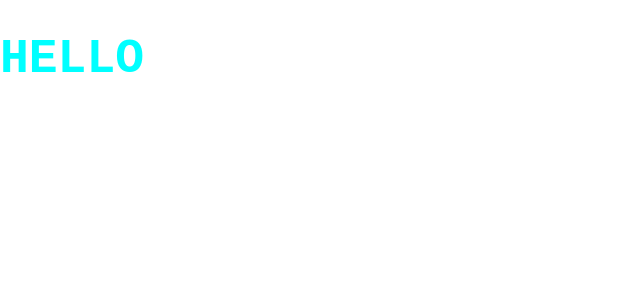
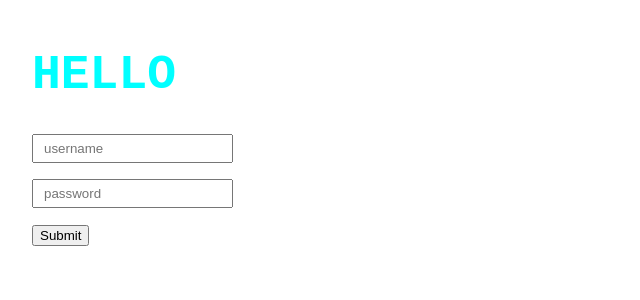
Before and after one commit to Sashankr/Next-JS-Demo, a Next.js app: page /demo in a window 1280 px wide. Shown: the top 300 px of the page, without its empty margins (0-640 px from the left). Built offline with nearby package versions, Linux system fonts and the light colour scheme.

Commit message:
request body in next api

```diff
--- a/pages/api/hello.ts
+++ b/pages/api/hello.ts
@@ -3,5 +3,8 @@
 import { NextApiRequest, NextApiResponse } from "next";
 
 export default function handler(req:NextApiRequest, res:NextApiResponse) {
-  res.status(200).json({ name: 'John Doe' })
+  console.log(req.body);
+
+  res.setHeader('Set-Cookie','areyouloggedin=true;')
+  res.json({status : 'ok'})
 }
--- a/pages/demo/index.tsx
+++ b/pages/demo/index.tsx
@@ -1,9 +1,65 @@
+import { useState } from "react";
 import styles from "./styles.module.scss";
 
-export default function Demo(){
+export default function Demo() {
+  const [inputs, setInputs] = useState({
+    username: "",
+    password: "",
+  });
+
+  const { username, password } = inputs;
+
+  const handleChange = (event) => {
+    const { name, value } = event.target;
+
+    setInputs((inputs) => {
+      return { ...inputs, [name]: value };
+    });
+  };
+
+  const handleSubmit = (event) =>{
+    event.preventDefault();
+
+    fetch('http://localhost:3000/api/hello',{
+      method : 'POST',
+      headers : {
+        'Content-Type' : 'application/json'
+      },
+      body : JSON.stringify({
+        username : username,
+        password : password
+      })
+    }).then(response =>{
+      console.log(response.text);
+    })
+  }
+
   return (
-    <div>
+    <div className={styles.container}>
       <h1 className={styles.title}>Hello</h1>
+      <form onSubmit={handleSubmit}>
+        <p>
+          <input
+            onChange={handleChange}
+            value={username}
+            name="username"
+            className={styles.input}
+            type="text"
+            placeholder="username"
+          />
+        </p>
+        <p>
+          <input
+            onChange={handleChange}
+            value={password}
+            name="password"
+            className={styles.input}
+            type="password"
+            placeholder="password"
+          />
+        </p>
+        <button type="submit">Submit</button>
+      </form>
     </div>
   );
 }
--- a/pages/demo/styles.module.scss
+++ b/pages/demo/styles.module.scss
@@ -4,3 +4,11 @@
     text-transform: uppercase;
     font-family: monospace;
 }
+
+.container{
+    padding: 1rem 2rem;
+}
+
+.input{
+    padding: 5px 10px;
+}
```
